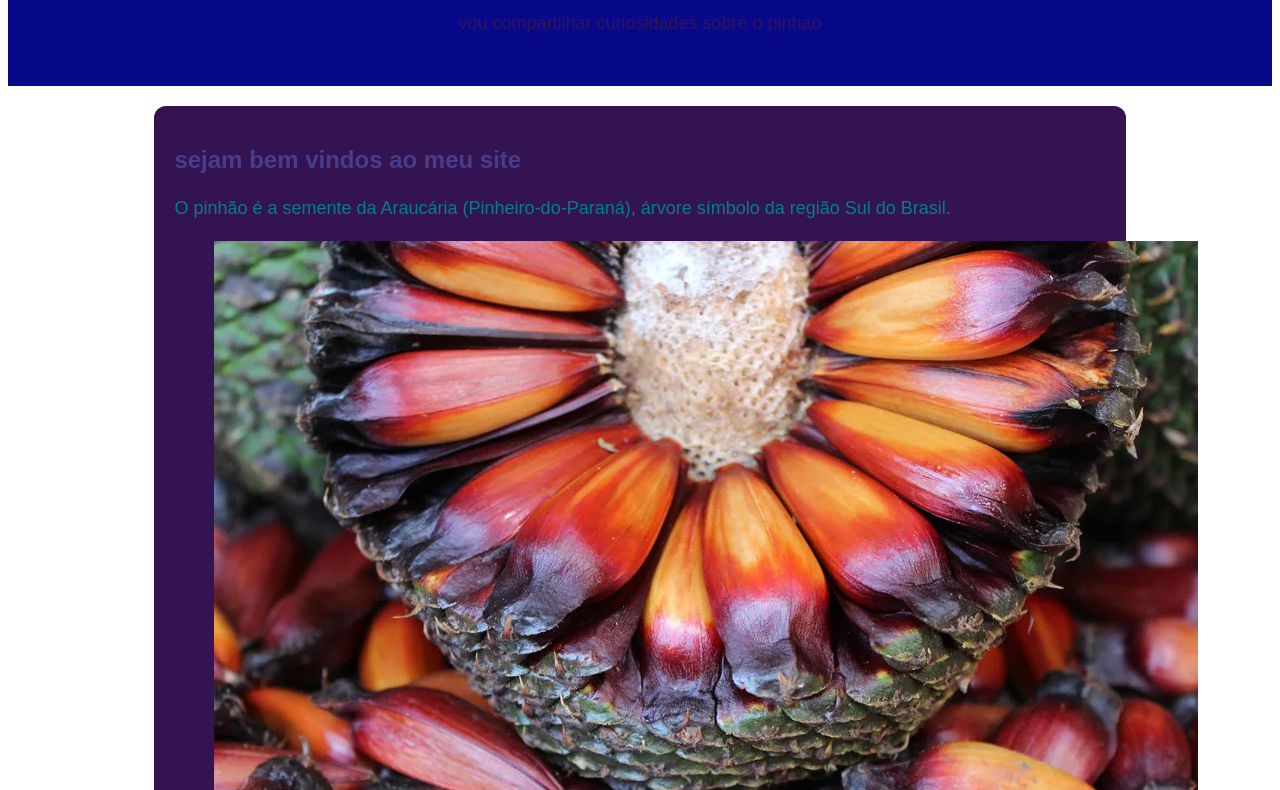
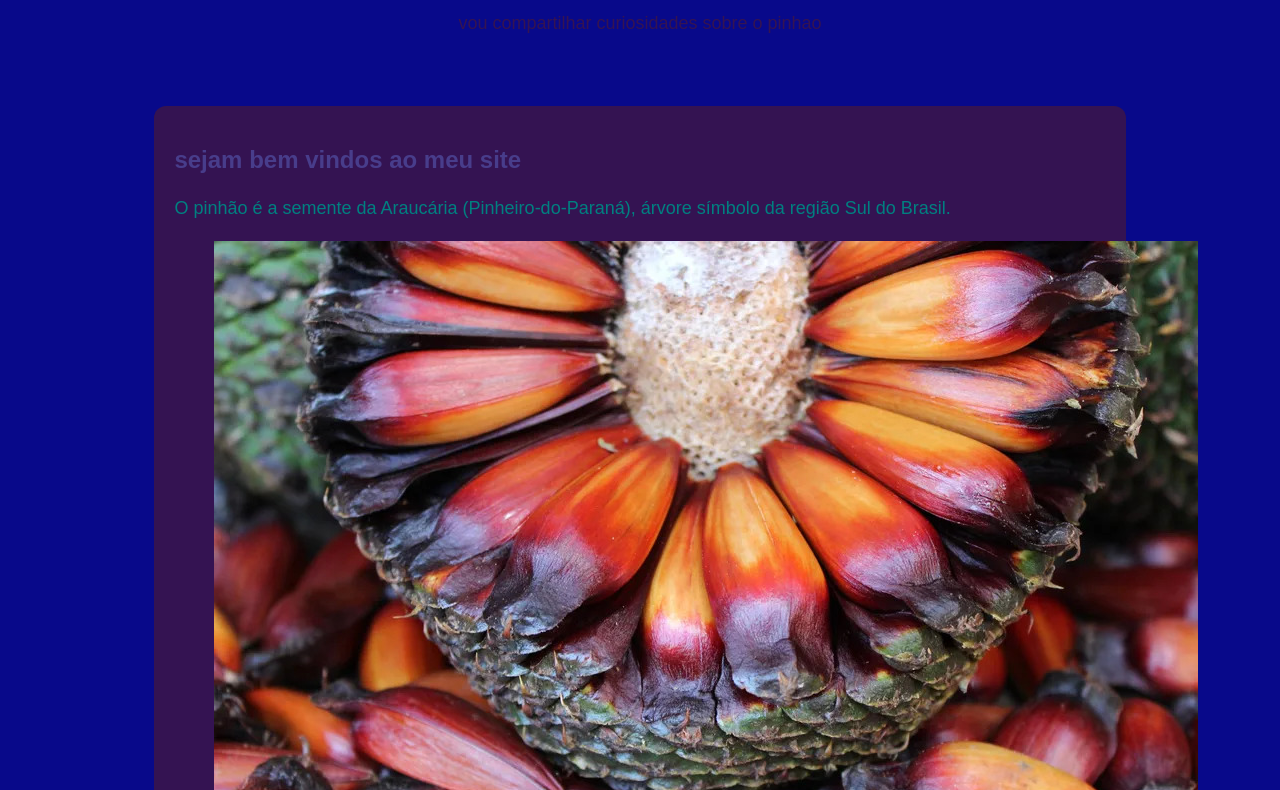
Before and after one commit to bryambarbacovi-hub/arte.paranaense, a plain HTML site: page index.html in a window 1280 px wide. Shown: the part 119-909 px from the top of the page. Drawn offline with Linux system fonts and the light colour scheme.

Commit message:
Atualizei o código

```diff
--- a/style.css
+++ b/style.css
@@ -1,5 +1,5 @@
 body {
-    background-color: #08098A(248, 211, 1);
+    background-color: #08098A;
     color: teal;
     font-family: Arial, sans-serif;
 }
```
Also changed, not shown: index.html (+2 -1 lines).
